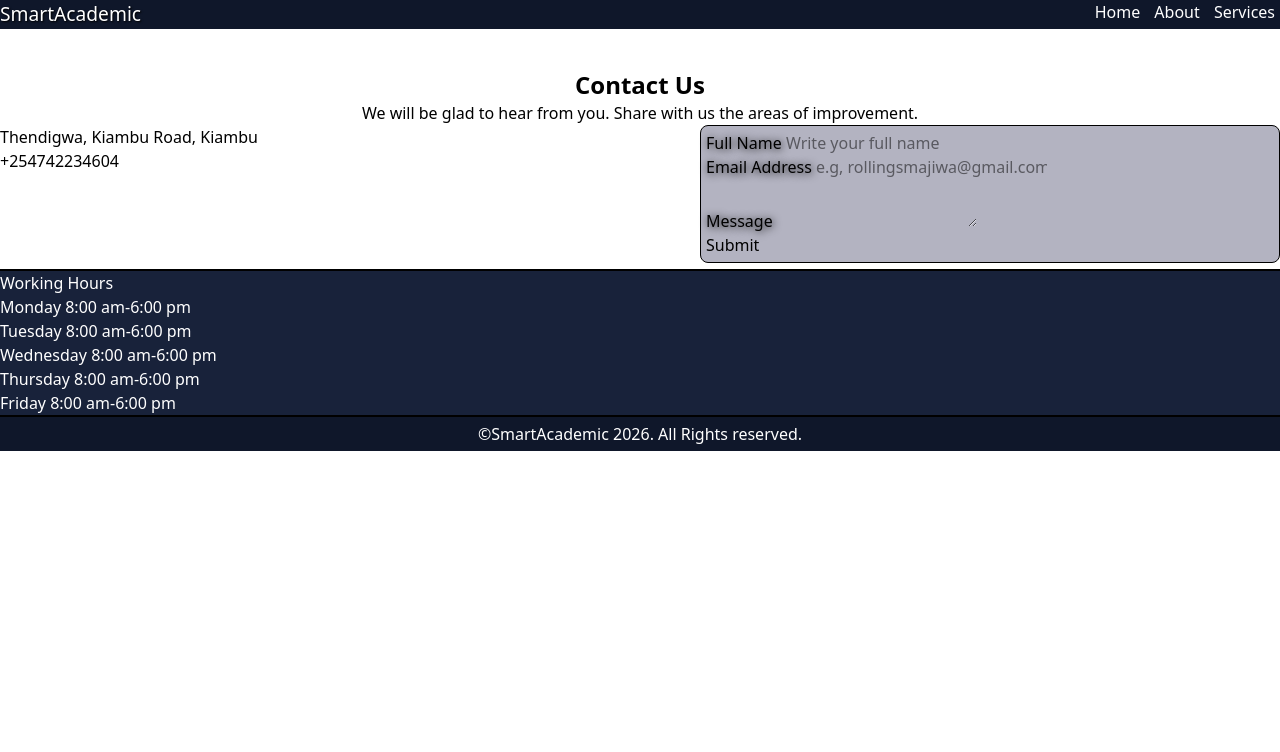
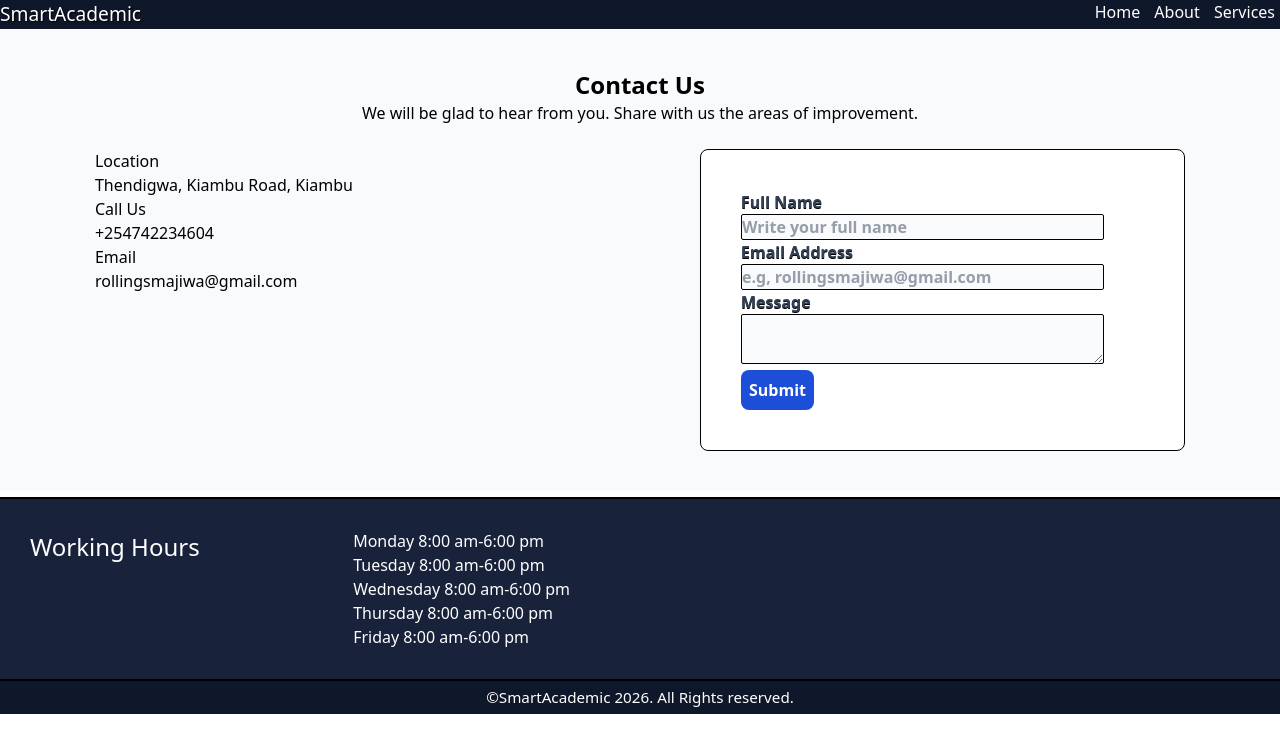
Before and after one commit to rollingsmajiwa/smartAcademic, a plain HTML site: page contact.html in a window 1280 px wide. Drawn offline with nearby package versions, Linux system fonts and the light colour scheme.

Commit message:
main: Update about and contact pages

```diff
--- a/contact.html
+++ b/contact.html
@@ -23,13 +23,23 @@
     <main>
 
         <section id="Contact">
-            <div class="mt-10">
+            <div class="m-10">
                 <h2 class="text-2xl font-black text-center">Contact Us</h2>
-                    <p class="text-center">We will be glad to hear from you. Share with us the areas of improvement.</p>
-                <div class="grid grid-cols-2 gap-30">
+                    <p class="text-center mb-6">We will be glad to hear from you. Share with us the areas of improvement.</p>
+                <div class="grid grid-cols-2 gap-30 w-full">
+                    <div class="inline-block">
                         <div>
-                        <P>Thendigwa, Kiambu Road, Kiambu</P>
-                        <span>+254742234604</span>
+                            <span>Location</span>
+                            <p>Thendigwa, Kiambu Road, Kiambu</p>
+                        </div>
+                        <div>
+                            <span>Call Us</span>
+                            <p>+254742234604</p>
+                        </div>
+                        <div>
+                            <span>Email</span>
+                            <p>rollingsmajiwa@gmail.com</p>
+                        </div>
                     </div>
                     <div class="form-container">
                         <form action="action_page.php" class="mr-10">
@@ -45,7 +55,7 @@
                                 <label for="text">Message</label>
                                 <textarea name="message" id="text"></textarea>
                             </div>
-                            <button type="submit">Submit</button>
+                            <button type="submit" class="submit-btn">Submit</button>
                         </form>
                     </div>
                 </div>
@@ -55,7 +65,8 @@
         </section>
     </main>
     <footer>
-        <div>
+        <div class="footer">
+            <div class="footer-container">
                     <h3>Working Hours</h3>
                     <div class="grid grid-rows-5">
                         <div>Monday 8:00 am-6:00 pm</div>
@@ -63,8 +74,7 @@
                         <div>Wednesday 8:00 am-6:00 pm</div>
                         <div>Thursday 8:00 am-6:00 pm</div>
                         <div>Friday 8:00 am-6:00 pm</div>
-
-
+                    </div>
         </div>
 
         <div class="footer-bottom">
--- a/styles.css
+++ b/styles.css
@@ -73,22 +73,51 @@ body {
 }
 .form-container {
     width: 100%;
-    background-color: rgb(179, 179, 193);
-    color: black;
+    background-color: white;
+    color: #334155;
+    font-size: 1rem;
+    font-weight: 600;
     border: 1px solid black;
     border-radius: 8px;
-    padding: 5px;
-    font-size: medium;
-    text-shadow: 1px 1px 8px black;
+    padding: 40px;
+    text-shadow: 0px 1px 0.2px black;
 
 
 
+
+}
+#Contact {
+    display: flex;
+    justify-content: center;
+    background-color: #f8fafc;
+
+}
+.submit-btn {
+    background-color: #1D4ED8;
+    color: white;
+    padding: 8px;
+    border-radius: 8px;
+}
+input {
+    border: 1px solid black;
+    border-radius: 2px;
+    width: 100%;
+    background-color: #f8fafc;
+    box-sizing: border-box;
+}
+textarea {
+ border: 1px solid black;
+    border-radius: 2px;
+    width: 100%;
+    background-color: #f8fafc;
+    box-sizing: border-box;
 }
 footer {
     border-top: 2px solid black;
     margin-top: 6px;
     background-color: #18223a;
     color: white;
+
 }
 .footer-bottom {
     border-top: 2px solid black;
@@ -109,3 +138,59 @@ footer {
 .dashboard-btn:hover {
     background-color: #1D4ED8;
 }
+
+
+
+.footer h3 {
+    font-size: 1.5rem;
+}
+.footer p {
+    font-size: 0.95rem;
+}
+.footer-container {
+    padding: 30px;
+    display: flex;
+    justify-content: space-between;
+    align-items: flex-start;
+    max-width: 600px;
+    gap: 30px;
+}
+.about-container2 {
+    display: grid;
+    gap: 10px;
+    grid-template-columns: repeat(2, 1fr);
+    background-color: white;
+    font-family: 'Segoe UI', Tahoma, Geneva, Verdana, sans-serif;
+    margin: 5px;
+    padding: 80px 40px;
+}
+.about-container2 h2 {
+    color: #0F172A;
+    font-size: 1.6rem;
+    font-weight: 600;
+    margin-bottom: 20px;
+    margin-top: 40px;
+}
+.about-container2 h1 {
+    color: #0F172A;
+    font-size: 2rem;
+    font-weight: 700;
+    line-height: 1.25;
+    margin-bottom: 20px;
+}
+.about-image {
+    flex: 1;
+    display: flex;
+    justify-content: center;
+}
+.about-image img {
+    width: 100%;
+    height: auto;
+    border-radius: 16px;
+}
+@media (max-width: 968px) {
+    .about-container2 {
+        grid-template-columns: repeat(1, 1fr);
+        gap: 40px;
+    }
+}
```
Also changed, not shown: about.html (+22 -10 lines), index.html (+4 -3 lines). Lines whose indentation alone changed are shown as unchanged.
